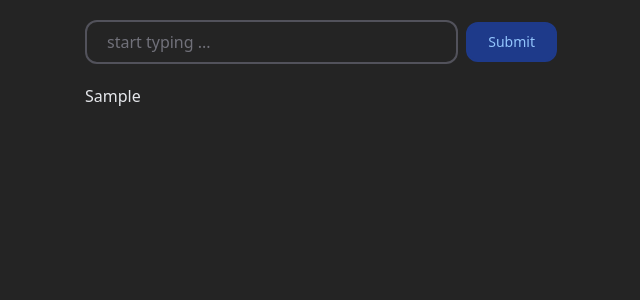
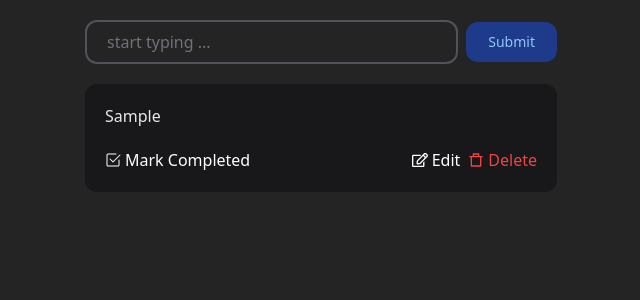
Before and after one commit to gkpshere/ToDoListTypeScript, a React (Vite) app: page / in a window 1280 px wide. Both pictures are taken after typing "Sample" into the empty fields and a click on the button "Submit". Shown: the top 300 px of the page, without its empty margins (319-959 px from the left). Built offline with nearby package versions, Linux system fonts and the light colour scheme.

Commit message:
Functionalities

```diff
--- a/src/components/TodoItem.tsx
+++ b/src/components/TodoItem.tsx
@@ -11,5 +11,121 @@
 import { motion } from 'framer-motion'
 
 export const TodoItem = (props: { todo: Todo }) => {
-  return <div>Todo Item</div>
+  const { todo } = props
+
+  const [editingTodoId,setEditingTodoId]= useState<string>("")
+
+  const [editingTodoText, setEditingTodoText]= useState<string>("")
+
+  const {deleteTodo,editTodo,updateTodoStatus}=useTodo();
+
+  const editInputRef = useRef<HTMLInputElement>(null);
+
+  useEffect(() => {
+    if (editingTodoId !== null && editInputRef.current) {
+      editInputRef.current.focus()
+    }
+  }, [editingTodoId])
+
+  const handleEdit=(todoId:string,todoText:string)=>{
+    setEditingTodoId(todoId)
+    setEditingTodoText(todoText)
+    //editTodo(todoId,todoText)
+
+  }
+
+  const handleDelete=(todoId:string)=>{
+
+    deleteTodo(todoId)
+
+    toast.success("Gayathri delete Todo item successfully")
+
+  }
+
+  const handleStatusUpdate = (todoId: string) => {
+    updateTodoStatus(todoId)
+    toast.success('Todo status updated successfully!')
+  }
+
+  const handleUpdate=(todoId:string)=>{
+    if (editingTodoText.trim() !== '') {
+      editTodo(todoId, editingTodoText)
+      setEditingTodoId('')
+      setEditingTodoText('')
+      toast.success('Todo updated successfully!')
+    } else {
+      toast.error('Todo field cannot be empty!')
+    }
+  }
+
+  return (
+    <motion.li
+      layout
+      key={todo.id}
+      className={cn(
+        'p-5 rounded-xl bg-zinc-900',
+        todo.status === 'completed' && 'bg-opacity-50 text-zinc-500',
+      )}
+    >
+      {editingTodoId === todo.id ? (
+        <motion.div layout className="flex gap-2">
+          <Input
+            ref={editInputRef}
+            type="text"
+            value={editingTodoText}
+            onChange={e => setEditingTodoText(e.target.value)}
+          />
+          <button
+            className="px-5 py-2 text-sm font-normal text-orange-300 bg-orange-900 border-2 border-orange-900 active:scale-95 rounded-xl"
+            onClick={() => handleUpdate(todo.id)}
+          >
+            Update
+          </button>
+        </motion.div>
+      ) : (
+        <div className="flex flex-col gap-5">
+          <motion.span
+            layout
+            style={{
+              textDecoration:
+                todo.status === 'completed' ? 'line-through' : 'none',
+            }}
+          >
+            {todo.text}
+          </motion.span>
+          <div className="flex justify-between gap-5 text-white">
+            <button onClick={() => handleStatusUpdate(todo.id)}>
+              {todo.status === 'undone' ? (
+                <span className="flex items-center gap-1">
+                  <BsCheck2Square />
+                  Mark Completed
+                </span>
+              ) : (
+                <span className="flex items-center gap-1">
+                  <TbRefresh />
+                  Mark Undone
+                </span>
+              )}
+            </button>
+            <div className="flex items-center gap-2">
+              <button
+                onClick={() => handleEdit(todo.id, todo.text)}
+                className="flex items-center gap-1 "
+              >
+                <FaRegEdit />
+                Edit
+              </button>
+              <button
+                onClick={() => handleDelete(todo.id)}
+                className="flex items-center gap-1 text-red-500"
+              >
+                <RiDeleteBin7Line />
+                Delete
+              </button>
+            </div>
+          </div>
+        </div>
+      )}
+    </motion.li>
+  )
 }
--- a/src/components/TodoList.tsx
+++ b/src/components/TodoList.tsx
@@ -1,6 +1,7 @@
 import { TodoItem } from './TodoItem'
 import { useTodo } from '../context'
 import { SiStarship } from 'react-icons/si'
+import { motion } from 'framer-motion'
 
 export const TodoList = () => {
   const {todos}= useTodo();
@@ -16,11 +17,11 @@
   }
 
   return (
-    <ul className="grid max-w-lg gap-2 px-5 m-auto">
+    <motion.ul className="grid max-w-lg gap-2 px-5 m-auto">
       {todos.map(todo => (
-        <li key={todo.id}>{todo.text}</li>
+       <TodoItem key={todo.id} todo={todo}></TodoItem>
       ))}
-    </ul>
+    </motion.ul>
   )
 
 }
--- a/src/context/TodoContext.tsx
+++ b/src/context/TodoContext.tsx
@@ -5,6 +5,9 @@
 interface TodoContextProps{
   todos: Todo[],
   addTodoGayathri: (text:string)=> void
+  deleteTodo: (id: string) => void
+  editTodo: (id: string, text: string) => void
+  updateTodoStatus: (id: string) => void
 }
 
 export interface Todo {
@@ -16,7 +19,7 @@
 export const TodoContext = createContext<TodoContextProps|undefined>(undefined)
 
 export const TodoProvider = (props: { children: React.ReactNode }) => {
-  const[todos,setTodos]= useState<Todo[]>([])
+  const[todos,setTodos]= useLocalStorage<Todo[]>('todos',[])
 
   const addTodoGayathri=(text:string)=>{
     const newTodo:Todo={
@@ -27,9 +30,41 @@
   setTodos([...todos,newTodo])
   }
 
+  const deleteTodo = (id: string) => {
+    setTodos(prevTodos => prevTodos.filter(todo => todo.id !== id))
+  }
+
+  const editTodo = (id: string, text: string) => {
+    setTodos(prevTodos => {
+      return prevTodos.map(todo => {
+        if (todo.id === id) {
+          return { ...todo, text }
+        }
+        return todo
+      })
+    })
+  }
+
+  const updateTodoStatus = (id: string) => {
+    setTodos(prevTodos => {
+      return prevTodos.map(todo => {
+        if (todo.id === id) {
+          return {
+            ...todo,
+            status: todo.status === 'undone' ? 'completed' : 'undone',
+          }
+        }
+        return todo
+      })
+    })
+  }
+
   const value:TodoContextProps={
 todos,
-addTodoGayathri
+addTodoGayathri,
+deleteTodo,
+editTodo,
+updateTodoStatus
   }
 
   return (
```
